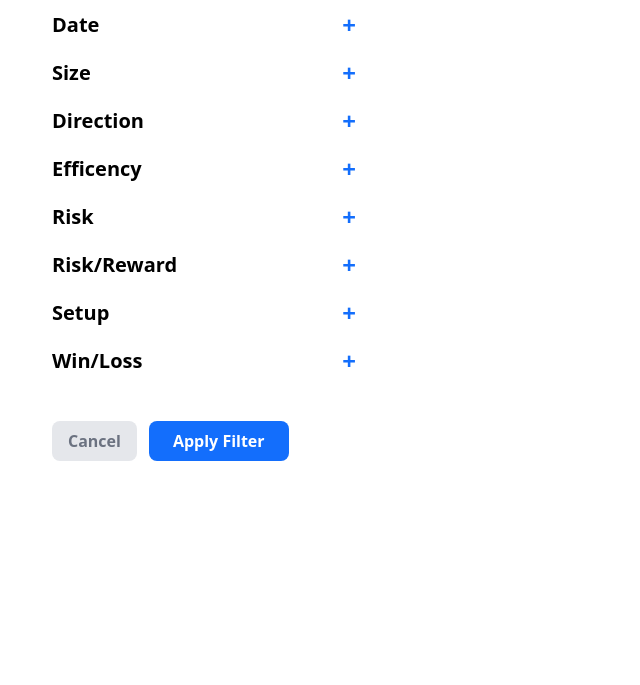
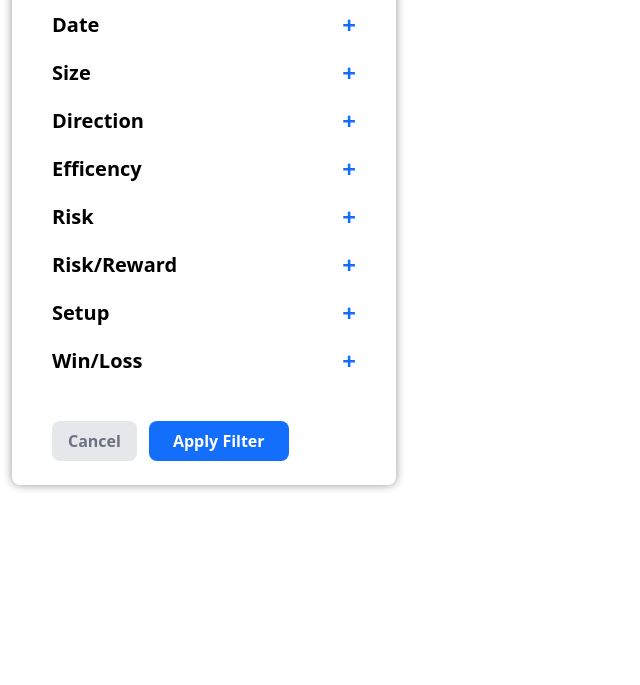
Before and after one commit to amirakbr/Crypto-Ordering-Filter, a plain HTML site: page index.html in a window 1280 px wide. Shown: the part 115-800 px from the top of the page, without its empty margins (0-640 px from the left). Drawn offline with nearby package versions, Linux system fonts and the light colour scheme.

Commit message:
final changes

```diff
--- a/index.html
+++ b/index.html
@@ -49,11 +49,12 @@
               content-visibility: auto;
             }
           }
+
       </style>
 </head>
 <body class="overflow-x-hidden">
      <main id="main" class="py-2 px-3">
-          <div class="flex flex-col items-start space-y-2 p-6 max-w-sm">
+          <div class="flex flex-col items-start space-y-2 p-6 max-w-sm shadow-[0rem_0rem_0.6rem_0rem_#969696] rounded-lg">
                <div class="cursor-pointer header flex items-center">
                     <div class="shadow-[0rem_0rem_0.6rem_0rem_#136efc] p-1.5 bg-vaporwaveBlue rounded-full border-vaporwaveBlue mt-0.5 mr-4"></div>
                     <h1 class="text-2xl">
```
